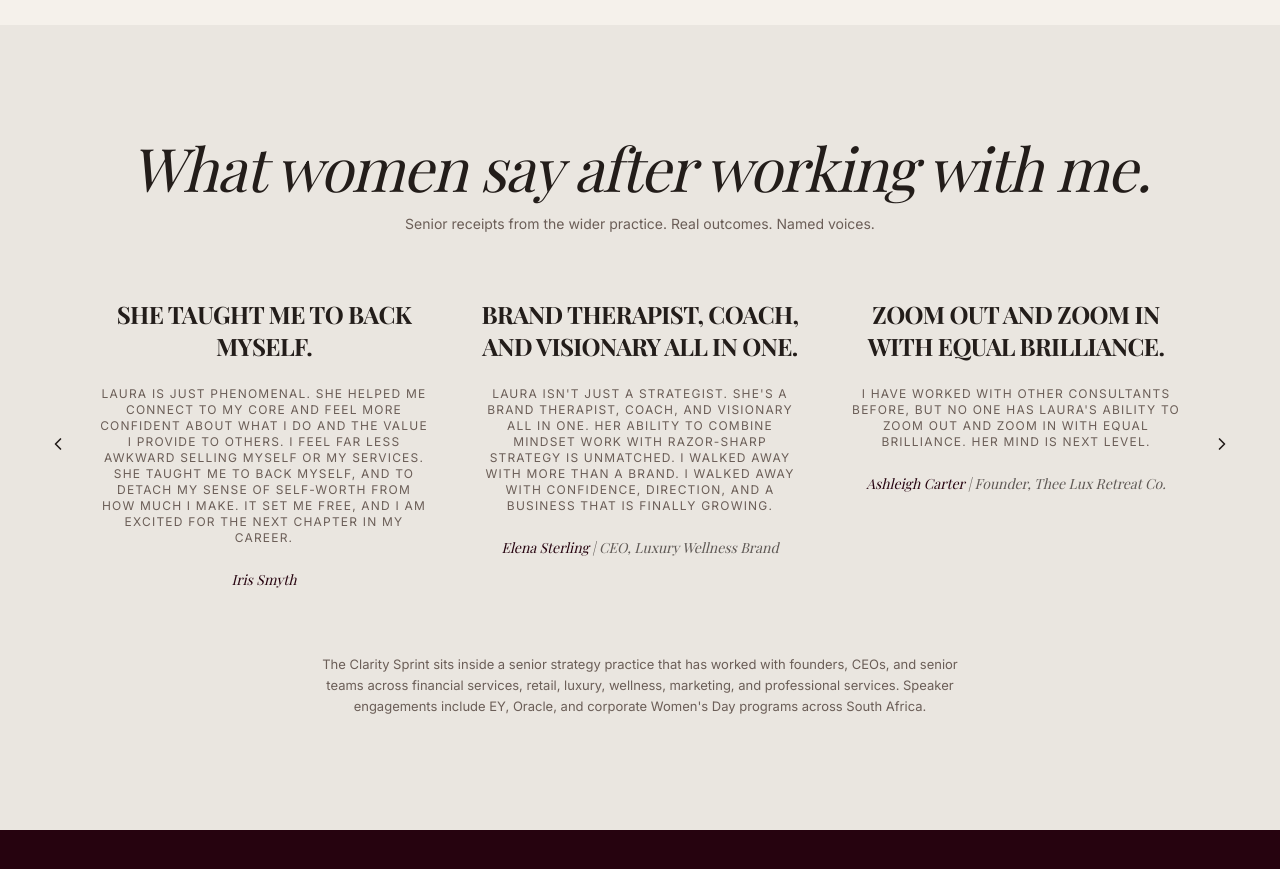
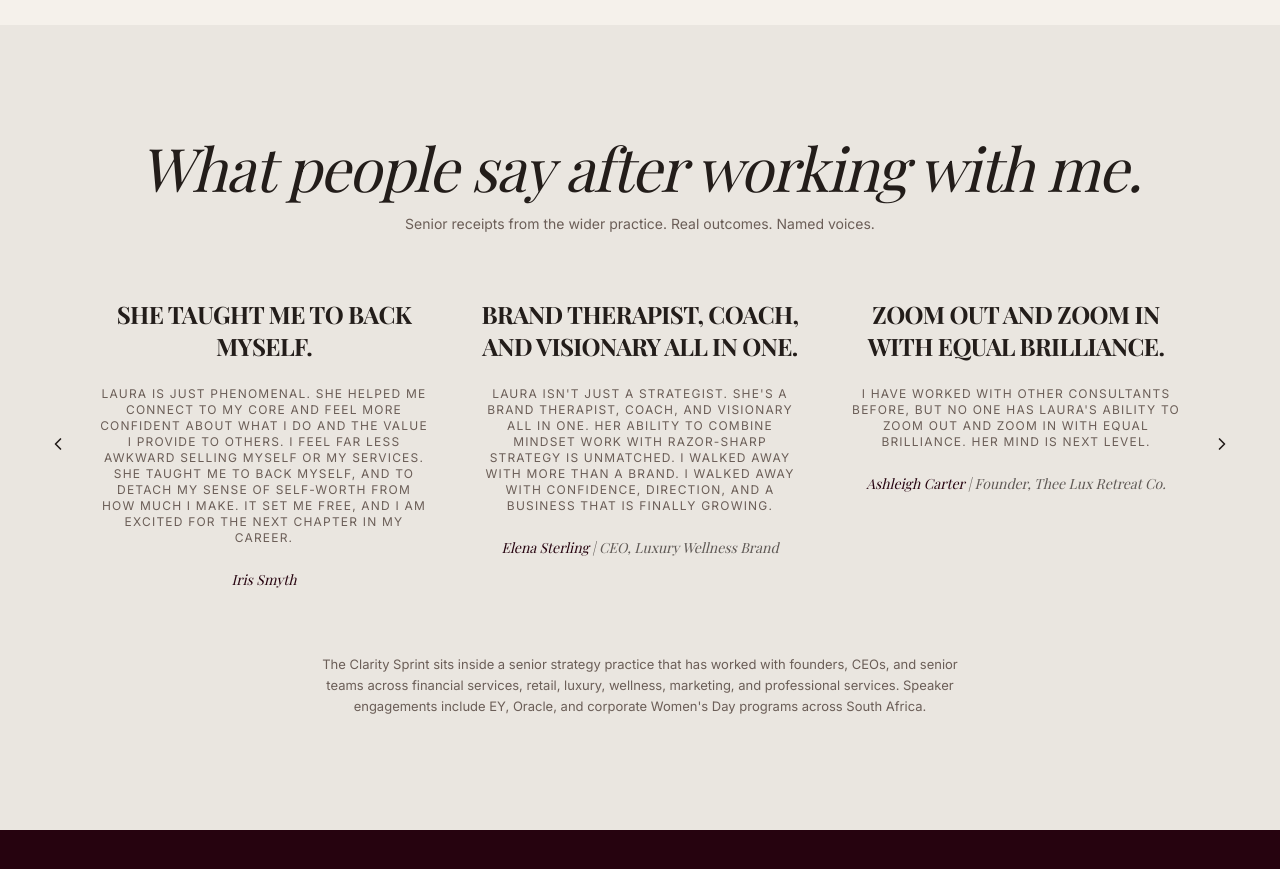
Before and after one commit to alignedwomanco/laura-jane-thomas, a React (Vite) app: page /claritysprint in a window 1280 px wide. Shown: the part 6960-7829 px from the top of the page. Built offline with nearby package versions, Linux system fonts and the light colour scheme; no server answers; a web font is replaced by a local one.

Commit message:
File changes

```diff
--- a/src/pages/ClaritySpring.jsx
+++ b/src/pages/ClaritySpring.jsx
@@ -517,7 +517,7 @@ export default function ClaritySpring() {
         <div className="max-w-[1400px] mx-auto px-6 lg:px-12">
           <motion.div {...fadeUp(0)} className="text-center mb-16">
             <h2 className="font-serif italic text-4xl md:text-6xl leading-[0.95] tracking-tight mb-4">
-              What women say after working with me.
+              What people say after working with me.
             </h2>
             <p className="text-muted-foreground text-[14px]">Senior receipts from the wider practice. Real outcomes. Named voices.</p>
           </motion.div>
```
